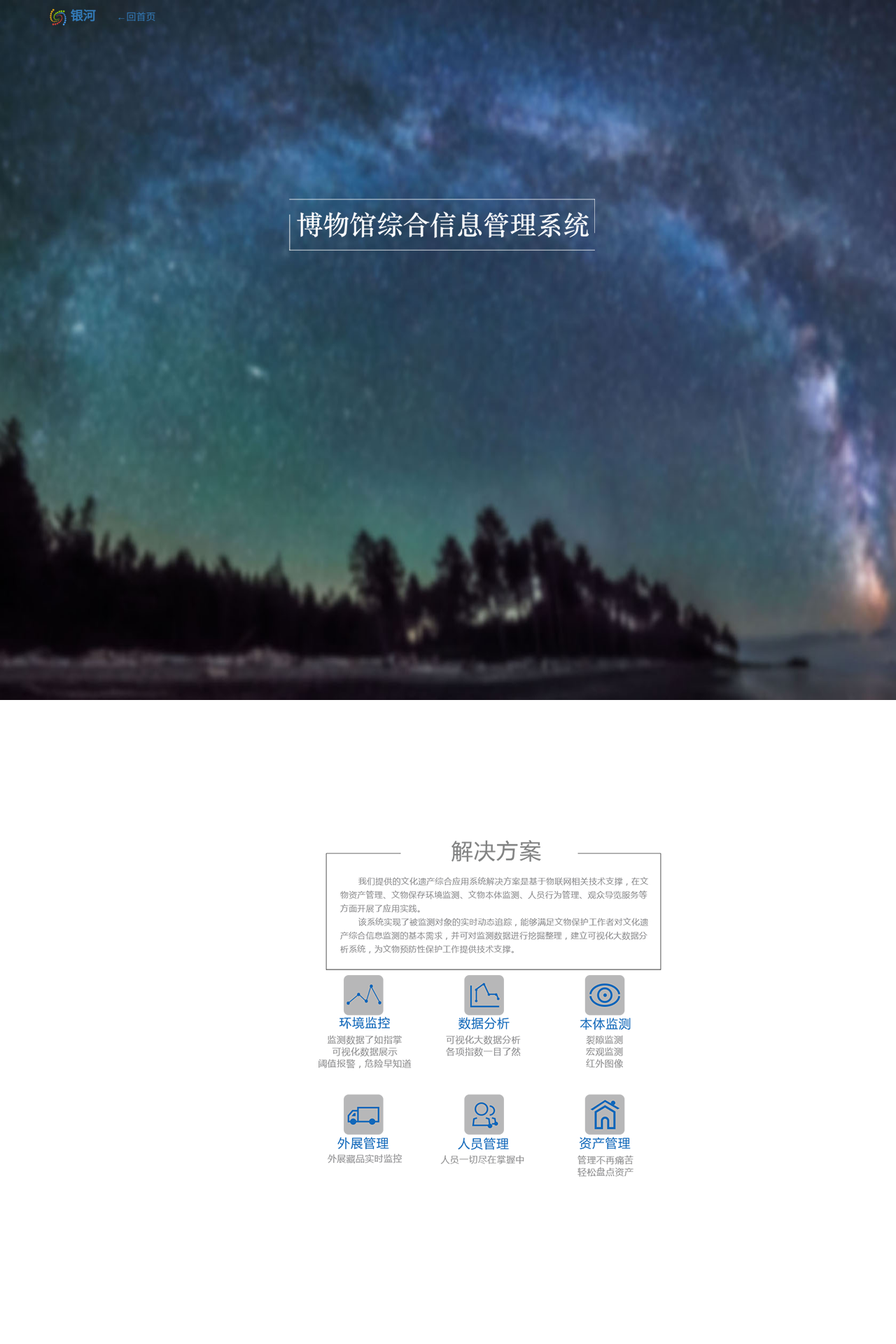
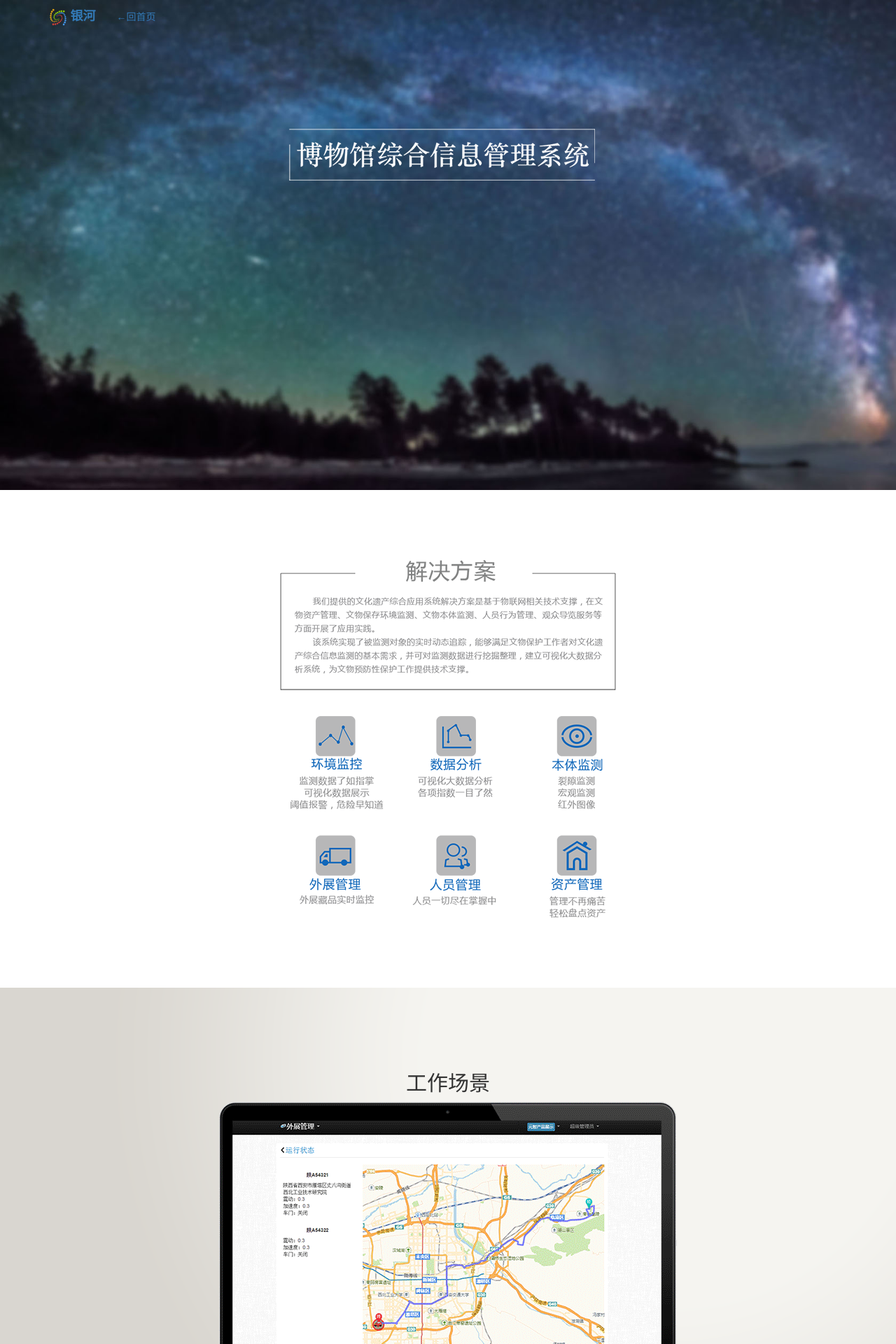
Before and after one commit to microwise-system/products, a Jekyll site: the page built from galaxy/index.html, in a window 1280 px wide. Shown: the top 1920 px of the page at 70% size. Built offline with Jekyll 4.4.1, drawn with Linux system fonts in a browser that asks for light colours; nearby versions of some CDN libraries; comment, search, counter and statistics services are not loaded; some of the changed text lies outside the part shown.

Commit message:
优化样式

```diff
--- a/galaxy/index.html
+++ b/galaxy/index.html
@@ -141,31 +141,36 @@ title: 银河
 <!--</div>-->
 <!--</div>-->
 <style>
-    body{font-family: "微软雅黑";}
-    .row1{background-image:url("../assets/galaxy/bg-1.jpg");
-        height: 1000px;
+    body{
+      font-family: "微软雅黑";
+    }
+    .row1{
+      background-image:url("../assets/galaxy/bg-1.jpg");
+      height: 700px;
       color: white;
       background-repeat:round;
     }
-    .row1 img {display: block;
+    .row1 img {
+      display: block;
       margin-left: auto;
       margin-right: auto;
-        padding-top: 200px;
+      padding-top: 100px;
     }
-    .row2{background-color: white;
+    .row2{
+      background-color: white;
       display: block;
-        height:800px;
-        margin: 100px auto;
+      margin: 0 auto;
       text-align: center;
-        width: 600px;
-        padding: 100px}
-    .row3{background-image:url("../assets/galaxy/bg-3.png");
+      padding-top: 100px;
+      padding-bottom: 100px;
+    }
+    .row3{
+      background-image:url("../assets/galaxy/bg-3.png");
       text-align: center;
       margin: 0 auto;
-        height: 800px;
       padding: 100px}
-    .row4{background-image:url("../assets/galaxy/bg-4.png");
-        height: 220px;
+    .row4{
+      background-image:url("../assets/galaxy/bg-4.png");
       text-align: center;
       padding: 70px
     }
@@ -208,20 +213,47 @@ title: 银河
         <img src="../assets/galaxy/milkyway.png"/>
     </div>
 </div>
-<div class="row2">
+<div class="row row2">
     <div class="col-md-12">
+      <div style="text-align: center;">
         <img src="../assets/galaxy/2-1.png"/>
+      </div>
+      <div style="margin-top: 30px;text-align: center;">
         <img src="../assets/galaxy/2-2.png"/>
       </div>
     </div>
-<div class="row3">
+</div>
+<div class="row row3">
     <div class="col-md-12">
         <h2>工作场景</h2>
+        <div>
           <img src="../assets/galaxy/3.gif"/>
         </div>
     </div>
+</div>
 <div class="row4">
-    <div class="v1">
-        <img src="../assets/galaxy/4-4.png"/>
+  <div class="container">
+    <div class="col-md-offset-2 col-md-8">
+      <div class="row" style="color: #ddd;">
+        <div class="col-md-4" style="height: 110px;">
+          <img src="{{ '/assets/logo.png' | prepend: site.url }}" alt="">
+        </div>
+        <div class="col-md-4" style="border-right: 2px solid #666; border-left: 2px solid #666;">
+          <div style="text-align: center;">
+            <img style="width: 80px; display: inline-block;" src="{{ '/assets/weixin-qrcode.jpg' | prepend: site.url }}" alt="">
+            <span>
+              <strong>官方微信</strong>
+            </span>
           </div>
         </div>
+        <div class="col-md-4" style="text-align: left;">
+          <strong>联系我们</strong>
+          <br>
+          总机: 029-88246388
+          <br>
+          地址: 陕西省西安市高新区锦业路69号创业研发园E座4F
+        </div>
+      </div>
+    </div>
+  </div>
+</div>
--- a/snap_shot/index.html
+++ b/snap_shot/index.html
@@ -23,8 +23,7 @@ keywords: 自由人
   }
 
   .pre-image {
-    width: 100%;
-    height: 170px;
+    max-width: 100%;
   }
 </style>
 
```
Also changed, not shown: Gemfile.lock, assets/logo.png (added). Lines whose indentation alone changed are shown as unchanged.
